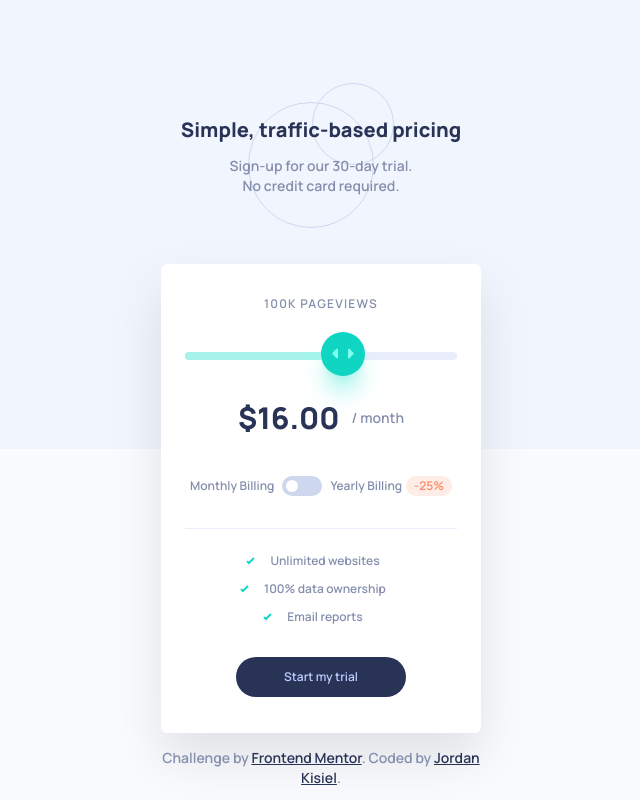
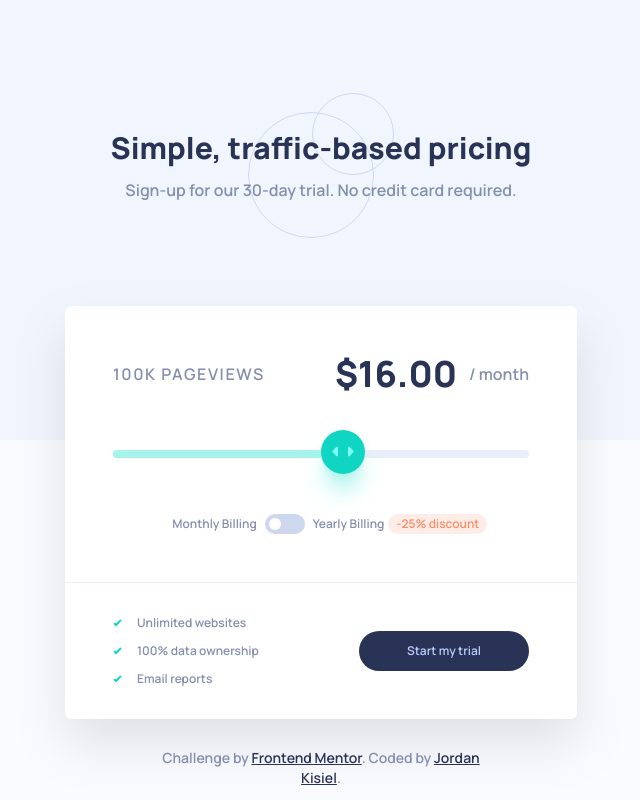
Before and after one commit to JordanKisiel/pricing-component, a website: page index.html in a window 1280 px wide. Shown: the whole page, without its empty margins (319-959 px from the left). Drawn offline with Linux system fonts and the light colour scheme.

Commit message:
Desktop styles done

```diff
--- a/index.html
+++ b/index.html
@@ -14,18 +14,18 @@
     <link rel="stylesheet" href="css/main.css">
     <title>Frontend Mentor | Interactive pricing component</title>
 </head>
-<body class="flex flex-col justify-center items-center h-screen w-screen bg-veryPaleBlue bg-[url('../images/bg-pattern.svg')] bg-no-repeat">
-    <main class="w-80">
-        <header class="flex flex-col justify-center items-center bg-[url('../images/pattern-circles.svg')] bg-no-repeat bg-center py-12 mb-5 space-y-3">
-            <h1 class="text-xl font-extrabold text-darkDesatBlue">Simple, traffic-based pricing</h1>
-            <p class="w-48 text-center text-sm text-grayBlue">Sign-up for our 30-day trial. No credit card required.</p>
+<body class="flex flex-col justify-center items-center h-screen w-screen bg-veryPaleBlue bg-[url('../images/bg-pattern.svg')] bg-no-repeat bg-left-top lg:bg-[length:100%_55%]">
+    <main class="w-80 lg:w-2/5 lg:max-w-[38rem]">
+        <header class="flex flex-col justify-center items-center text-center bg-[url('../images/pattern-circles.svg')] bg-no-repeat bg-center py-12 mb-5 space-y-3 lg:mb-14">
+            <h1 class="text-xl font-extrabold text-darkDesatBlue lg:text-3xl">Simple, traffic-based pricing</h1>
+            <p class="w-48 text-center text-sm text-grayBlue lg:w-auto lg:text-base">Sign-up for our 30-day trial. No credit card required.</p>
         </header>
-        <div class="bg-white flex flex-col items-center py-8 px-6 rounded-md drop-shadow-[0_25px_25px_rgba(0,0,0,0.10)]">
+        <div class="bg-white flex flex-col items-center py-8 rounded-md drop-shadow-[0_25px_25px_rgba(0,0,0,0.10)] lg:pt-12 lg:pb-6">
             <!-- Pricing Selection -->
-            <div class="flex flex-col items-center w-full gap-y-10 pb-8 border-solid border-b-[1px] border-lightGrayBlue">
-                <div class="uppercase text-grayBlue text-xs tracking-widest">100K Pageviews</div>
+            <div class="flex flex-col items-center w-full gap-y-10 px-6 pb-8 border-solid border-b-[1px] border-lightGrayBlue lg:grid grid-cols-2 lg:px-12 lg:gap-y-14 lg:pb-12">
+                <div class="uppercase text-grayBlue text-xs tracking-widest lg:order-1 lg:text-base">100K Pageviews</div>
 
-                <div class="w-full relative">
+                <div class="w-full relative lg:order-3 lg:col-span-2">
                     <!-- Slider -->
                     <div class="bg-lightGrayBlue h-2 w-full rounded-full  overflow-hidden">
                         <div class="bg-softCyan w-1/2 h-full">
@@ -36,11 +36,11 @@
                     </button>
                 </div>
 
-                <div class="flex flex-row items-center text-grayBlue text-sm">
-                    <span class="text-3xl font-extrabold text-darkDesatBlue mr-3">$16.00</span>/ month
+                <div class="flex flex-row items-center text-grayBlue text-sm lg:order-2 lg:place-self-end lg:text-base">
+                    <span class="text-3xl font-extrabold text-darkDesatBlue mr-3 lg:text-4xl">$16.00</span>/ month
                 </div>
 
-                <div class="w-full flex flex-row justify-center items-center gap-x-1">
+                <div class="w-full flex flex-row justify-center items-center gap-x-1 lg:order-4 lg:col-span-2 lg:place-self-end lg:w-auto lg:mr-[10%]">
                     <span class="text-grayBlue text-xs">Monthly Billing</span>
 
                     <!-- Toggle -->
@@ -51,13 +51,13 @@
                     </button>
 
                     <span class="text-grayBlue text-xs">Yearly Billing</span>
-                    <span class="inline-block bg-lightGrayRed text-lightRed text-xs rounded-full px-2 py-0.5">-25%</span>
+                    <span class="inline-block bg-lightGrayRed text-lightRed text-xs rounded-full px-2 py-0.5">-25% <span class="hidden lg:inline">discount</span></span>
                 </div>
             </div>
 
             <!-- CTA -->
-            <div class="flex flex-col items-center pt-6 pb-1 gap-y-8">
-                <ul class="flex flex-col items-center text-grayBlue text-xs gap-y-3">
+            <div class="flex flex-col items-center pt-6 pb-1 gap-y-8 lg:flex-row lg:justify-between lg:w-full lg:pl-16 lg:pr-12 lg:pt-8 lg:pb-2">
+                <ul class="flex flex-col items-center text-grayBlue text-xs gap-y-3 lg:items-start">
                     <li class="pl-2">Unlimited websites</li>
                     <li class="pl-2">100% data ownership</li>
                     <li class="pl-2">Email reports</li>
--- a/tailwind.config.js
+++ b/tailwind.config.js
@@ -3,7 +3,7 @@ module.exports = {
   content: ['./*.html'],
   theme: {
     screens: {
-      //TODO: add breakpoints later
+      'lg': '1200px'
     },
     extend: {
       fontFamily: {
```
Also changed, not shown: css/main.css.
